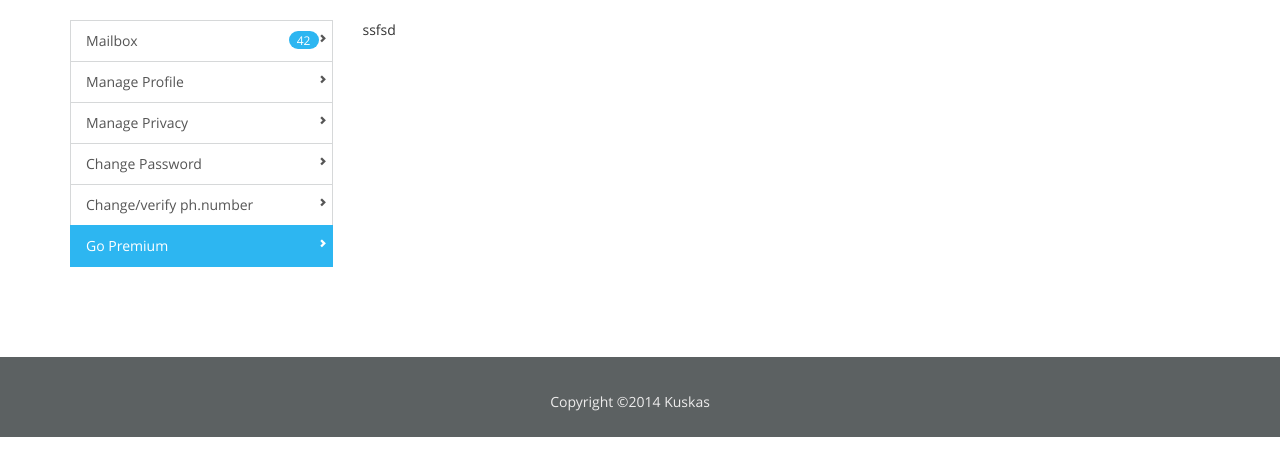
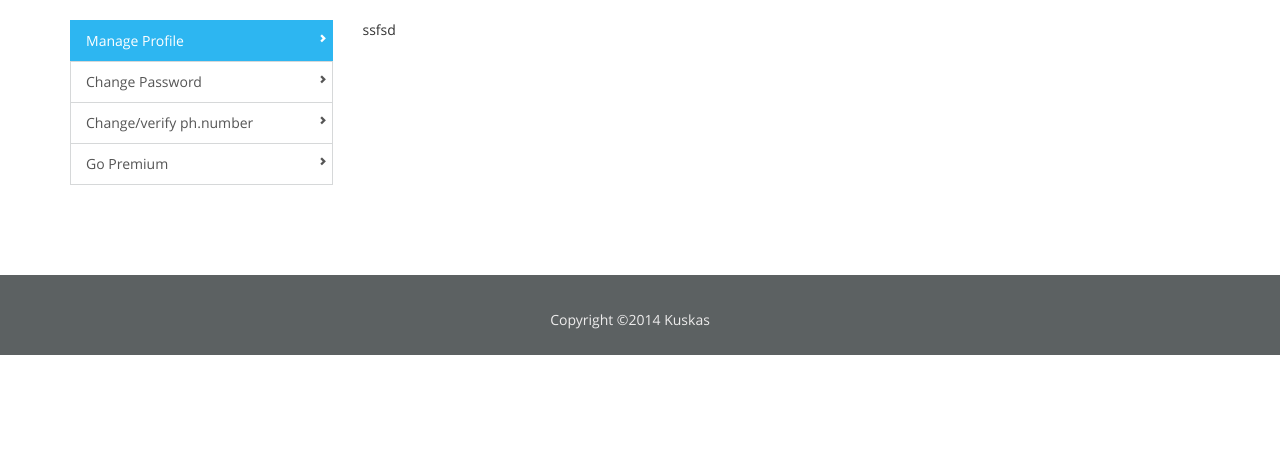
Before and after one commit to fandhi/kuskaspro, a PHP site: page /dashboard-go-premium.php in a window 1280 px wide. Shown: the part 46-522 px from the top of the page. Run offline with PHP 8.4, Linux system fonts and the light colour scheme.

Commit message:
-edit sidemenu dashboard

```diff
--- a/dashboard-change-password.php
+++ b/dashboard-change-password.php
@@ -6,10 +6,8 @@ include 'main-menu-after-login.php';
     <div class="row">
         <div class="col-sm-4 col-md-3">
             <div class="list-group">
-                <a href="dashboard-mailbox.php" class="list-group-item">Mailbox<span class="badge pull-right">42</span></a>
-                <a href="dashboard-manage-profile.php" class="list-group-item">Manage Profile</a>
-                <a href="dashboard-manage-privacy.php" class="list-group-item">Manage Privacy</a>
-                <a href="dashboard-change-password.php" class="list-group-item active">Change Password</a>
+                <a href="dashboard-manage-profile.php" class="list-group-item active">Manage Profile</a>
+                <a href="dashboard-change-password.php" class="list-group-item">Change Password</a>
                 <a href="dashboard-change-verifyphnumber.php" class="list-group-item">Change/verify ph.number</a>
                 <a href="dashboard-go-premium.php" class="list-group-item">Go Premium</a>
             </div>
--- a/dashboard-change-verifyphnumber.php
+++ b/dashboard-change-verifyphnumber.php
@@ -6,11 +6,9 @@ include 'main-menu-after-login.php';
     <div class="row">
         <div class="col-sm-4 col-md-3">
             <div class="list-group">
-                <a href="dashboard-mailbox.php" class="list-group-item">Mailbox<span class="badge pull-right">42</span></a>
-                <a href="dashboard-manage-profile.php" class="list-group-item">Manage Profile</a>
-                <a href="dashboard-manage-privacy.php" class="list-group-item">Manage Privacy</a>
+                <a href="dashboard-manage-profile.php" class="list-group-item active">Manage Profile</a>
                 <a href="dashboard-change-password.php" class="list-group-item">Change Password</a>
-                <a href="dashboard-change-verifyphnumber.php" class="list-group-item active">Change/verify ph.number</a>
+                <a href="dashboard-change-verifyphnumber.php" class="list-group-item">Change/verify ph.number</a>
                 <a href="dashboard-go-premium.php" class="list-group-item">Go Premium</a>
             </div>
         </div>
--- a/dashboard-go-premium.php
+++ b/dashboard-go-premium.php
@@ -6,12 +6,10 @@ include 'main-menu-after-login.php';
     <div class="row">
         <div class="col-sm-4 col-md-3">
             <div class="list-group">
-                <a href="dashboard-mailbox.php" class="list-group-item">Mailbox<span class="badge pull-right">42</span></a>
-                <a href="dashboard-manage-profile.php" class="list-group-item">Manage Profile</a>
-                <a href="dashboard-manage-privacy.php" class="list-group-item">Manage Privacy</a>
+                <a href="dashboard-manage-profile.php" class="list-group-item active">Manage Profile</a>
                 <a href="dashboard-change-password.php" class="list-group-item">Change Password</a>
                 <a href="dashboard-change-verifyphnumber.php" class="list-group-item">Change/verify ph.number</a>
-                <a href="dashboard-go-premium.php" class="list-group-item active">Go Premium</a>
+                <a href="dashboard-go-premium.php" class="list-group-item">Go Premium</a>
             </div>
         </div>
         <div class="col-sm-8 col-md-9">
--- a/dashboard-mailbox.php
+++ b/dashboard-mailbox.php
@@ -6,9 +6,7 @@ include 'main-menu-after-login.php';
     <div class="row">
         <div class="col-sm-4 col-md-3">
             <div id="listMenuDashboard" class="list-group">
-                <a href="dashboard-mailbox.php" class="list-group-item active">Mailbox<span class="badge pull-right">42</span></a>
-                <a href="dashboard-manage-profile.php" class="list-group-item">Manage Profile</a>
-                <a href="dashboard-manage-privacy.php" class="list-group-item">Manage Privacy</a>
+                <a href="dashboard-manage-profile.php" class="list-group-item active">Manage Profile</a>
                 <a href="dashboard-change-password.php" class="list-group-item">Change Password</a>
                 <a href="dashboard-change-verifyphnumber.php" class="list-group-item">Change/verify ph.number</a>
                 <a href="dashboard-go-premium.php" class="list-group-item">Go Premium</a>
--- a/dashboard-manage-privacy.php
+++ b/dashboard-manage-privacy.php
@@ -6,9 +6,7 @@ include 'main-menu-after-login.php';
     <div class="row">
         <div class="col-sm-4 col-md-3">
             <div class="list-group">
-                <a href="dashboard-mailbox.php" class="list-group-item">Mailbox<span class="badge pull-right">42</span></a>
-                <a href="dashboard-manage-profile.php" class="list-group-item">Manage Profile</a>
-                <a href="dashboard-manage-privacy.php" class="list-group-item active">Manage Privacy</a>
+                <a href="dashboard-manage-profile.php" class="list-group-item active">Manage Profile</a>
                 <a href="dashboard-change-password.php" class="list-group-item">Change Password</a>
                 <a href="dashboard-change-verifyphnumber.php" class="list-group-item">Change/verify ph.number</a>
                 <a href="dashboard-go-premium.php" class="list-group-item">Go Premium</a>
--- a/dashboard-manage-profile.php
+++ b/dashboard-manage-profile.php
@@ -6,9 +6,7 @@ include 'main-menu-after-login.php';
     <div class="row">
         <div class="col-sm-4 col-md-3">
             <div id="listMenuDashboard" class="list-group">
-                <a href="dashboard-mailbox.php" class="list-group-item">Mailbox<span class="badge pull-right">42</span></a>
                 <a href="dashboard-manage-profile.php" class="list-group-item active">Manage Profile</a>
-                <a href="dashboard-manage-privacy.php" class="list-group-item">Manage Privacy</a>
                 <a href="dashboard-change-password.php" class="list-group-item">Change Password</a>
                 <a href="dashboard-change-verifyphnumber.php" class="list-group-item">Change/verify ph.number</a>
                 <a href="dashboard-go-premium.php" class="list-group-item">Go Premium</a>
--- a/main-menu-after-login.php
+++ b/main-menu-after-login.php
@@ -32,7 +32,7 @@
                     <li class="dropdown"><a class="active dropdown-toggle" data-toggle="dropdown" href="#">Katharine Hepburn <span class="caret"></span></a>
                         <ul class="dropdown-menu inverse-theme">
                             <li><a href="profile.php">Profile</a></li>
-                            <li><a href="dashboard-mailbox.php">Dashboard</a></li>
+                            <li><a href="dashboard-manage-profile.php">Dashboard</a></li>
                             <li><a href="./">sign out</a></li>
                         </ul>
                     </li>
```
